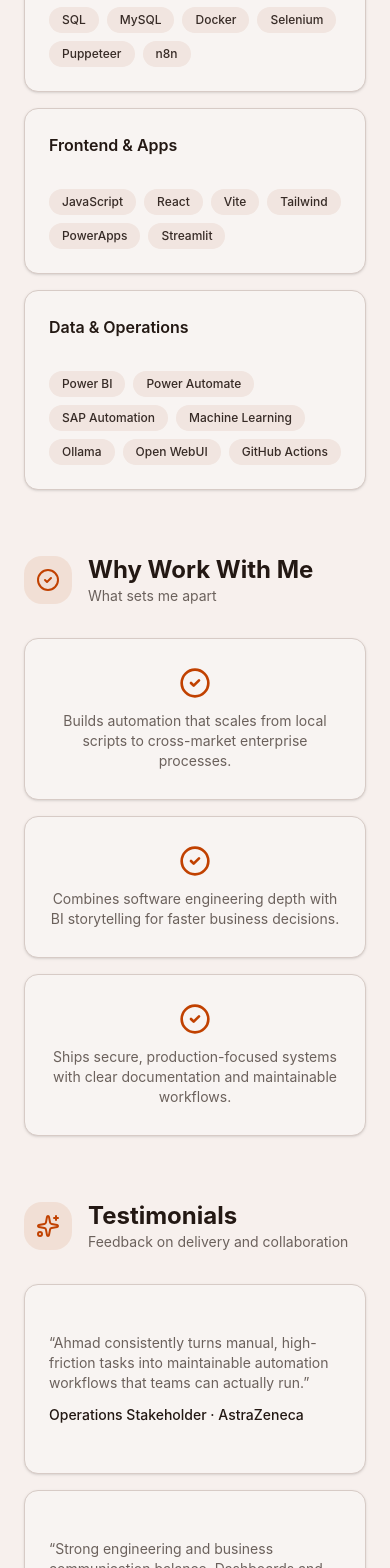
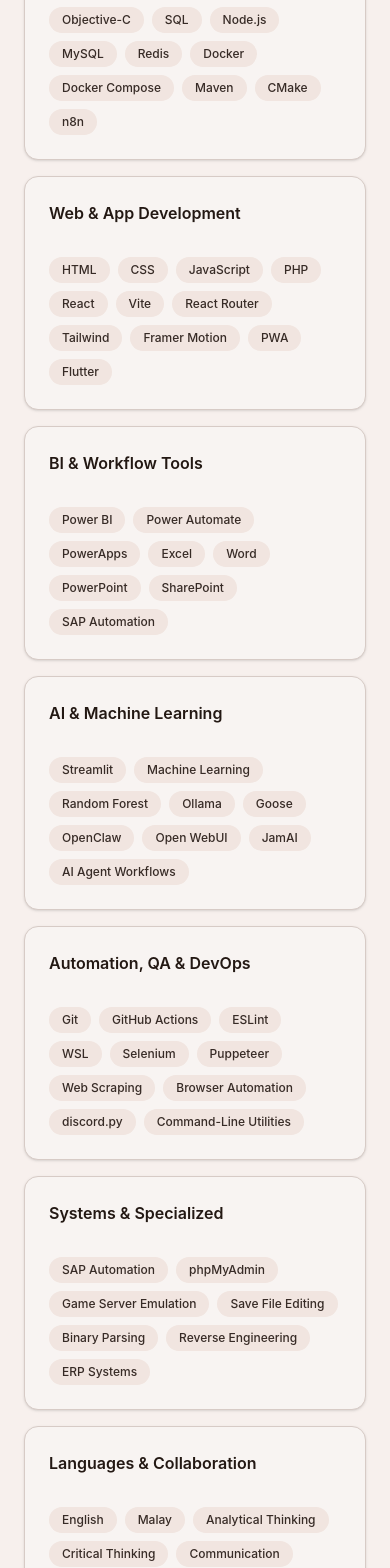
Before and after one commit to Izumi47/portfolio, a React (Vite) app: page / in a window 390 px wide. Shown: the part 7820-9388 px from the top of the page. Built offline with nearby package versions, Linux system fonts and the light colour scheme.

Commit message:
Minor updates

```diff
--- a/src/App.tsx
+++ b/src/App.tsx
@@ -162,22 +162,104 @@
 const SKILL_GROUPS = [
   {
     title: 'Automation & Backend',
-    items: ['Python', 'Java', 'C++', 'Go/Golang', 'SQL', 'MySQL', 'Docker', 'Selenium', 'Puppeteer', 'n8n'],
+    items: [
+      'Python',
+      'Java',
+      'C++',
+      'Go/Golang',
+      'Objective-C',
+      'SQL',
+      'Node.js',
+      'MySQL',
+      'Redis',
+      'Docker',
+      'Docker Compose',
+      'Maven',
+      'CMake',
+      'n8n',
+    ],
   },
   {
-    title: 'Frontend & Apps',
-    items: ['JavaScript', 'React', 'Vite', 'Tailwind', 'PowerApps', 'Streamlit'],
+    title: 'Web & App Development',
+    items: [
+      'HTML',
+      'CSS',
+      'JavaScript',
+      'PHP',
+      'React',
+      'Vite',
+      'React Router',
+      'Tailwind',
+      'Framer Motion',
+      'PWA',
+      'Flutter',
+    ],
   },
   {
-    title: 'Data & Operations',
+    title: 'BI & Workflow Tools',
     items: [
       'Power BI',
       'Power Automate',
+      'PowerApps',
+      'Excel',
+      'Word',
+      'PowerPoint',
+      'SharePoint',
       'SAP Automation',
+    ],
+  },
+  {
+    title: 'AI & Machine Learning',
+    items: [
+      'Streamlit',
       'Machine Learning',
+      'Random Forest',
       'Ollama',
+      'Goose',
+      'OpenClaw',
       'Open WebUI',
+      'JamAI',
+      'AI Agent Workflows',
+    ],
+  },
+  {
+    title: 'Automation, QA & DevOps',
+    items: [
+      'Git',
       'GitHub Actions',
+      'ESLint',
+      'WSL',
+      'Selenium',
+      'Puppeteer',
+      'Web Scraping',
+      'Browser Automation',
+      'discord.py',
+      'Command-Line Utilities',
+    ],
+  },
+  {
+    title: 'Systems & Specialized',
+    items: [
+      'SAP Automation',
+      'phpMyAdmin',
+      'Game Server Emulation',
+      'Save File Editing',
+      'Binary Parsing',
+      'Reverse Engineering',
+      'ERP Systems',
+    ],
+  },
+  {
+    title: 'Languages & Collaboration',
+    items: [
+      'English',
+      'Malay',
+      'Analytical Thinking',
+      'Critical Thinking',
+      'Communication',
+      'Problem Solving',
+      'Attention to Detail',
+      'Team Collaboration',
     ],
   },
 ]
@@ -626,7 +708,7 @@
             <p className="text-sm text-muted-foreground">Technologies I work with</p>
           </div>
         </div>
-        <div className="skills-cloud grid gap-4 md:grid-cols-3">
+        <div className="skills-cloud grid gap-4 md:grid-cols-2 xl:grid-cols-3">
           {SKILL_GROUPS.map((group) => (
             <Card key={group.title} className="skills-group">
               <CardHeader className="pb-0">
```
